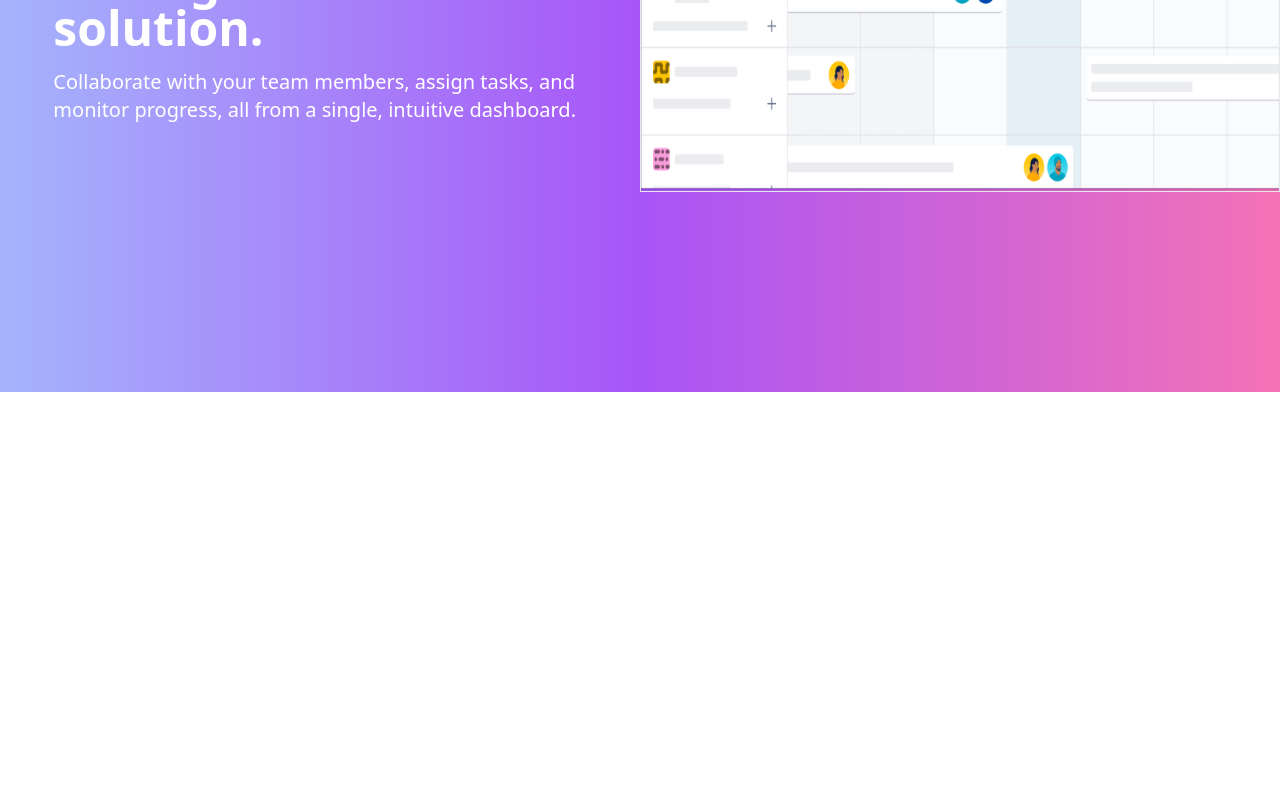
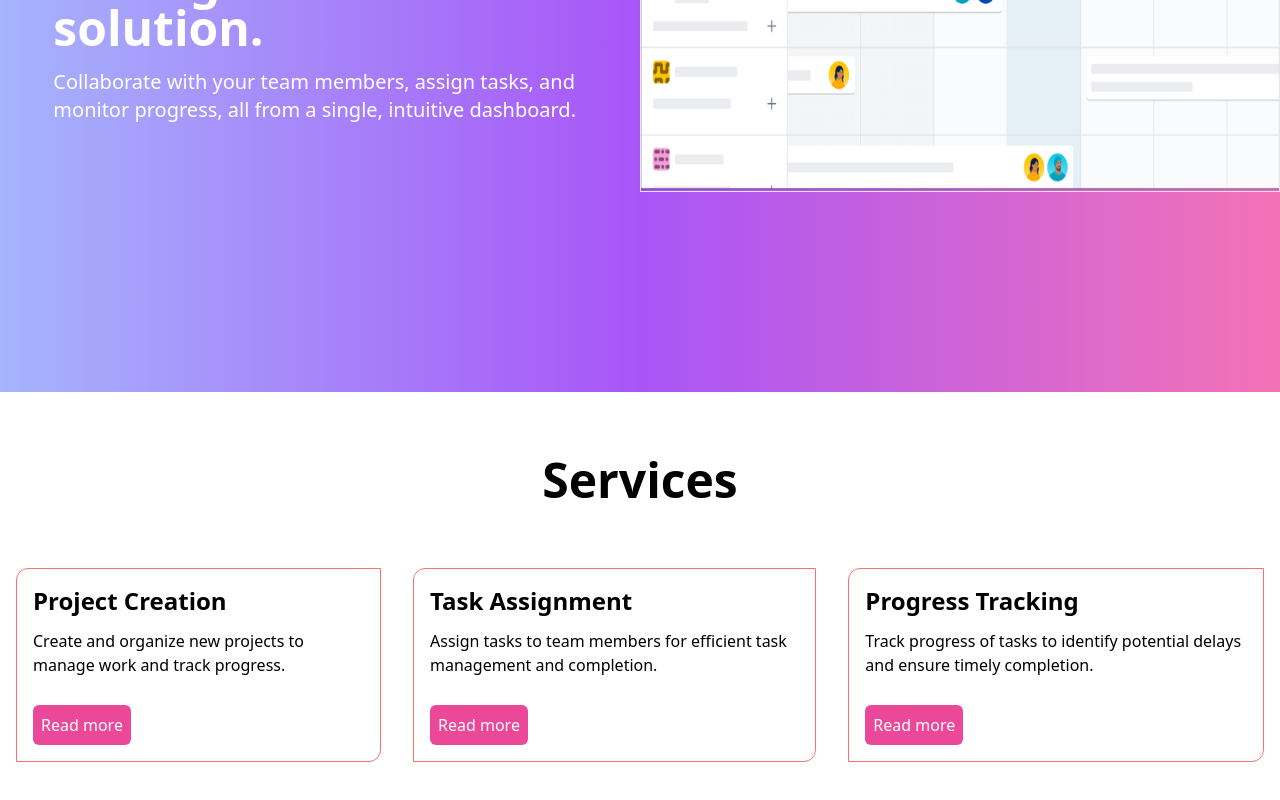
Before and after one commit to Bilal-Khannn/Project-Management-Application, a React (Vite) app: page / in a window 1280 px wide. Shown: the part 464-1264 px from the top of the page. Before the commit the page ends 856 px from the top, so only its background shows below. Built offline with nearby package versions, Linux system fonts and the light colour scheme; no server answers.

Commit message:
added authentication with Google

```diff
--- a/src/components/Landing.jsx
+++ b/src/components/Landing.jsx
@@ -1,77 +1,8 @@
-// function Landing() {
-//   return (
-//     <>
-//       {/* Home screen  */}
-//       <div className=" h-full w-full absolute flex bg-gradient-to-r from-indigo-300 via-purple-500 to-pink-400">
-//         <div className="w-1/2 flex justify-center items-center flex-col">
-//           <p className="w-10/12 text-5xl font-bold text-white">
-//             Introducing PlanIt - your all-in-one project management solution.
-//           </p>
-//           <p className="w-10/12 mt-4 text-xl text-white">
-//             Collaborate with your team members, assign tasks, and monitor
-//             progress, all from a single, intuitive dashboard.
-//           </p>
-//         </div>
-
-//         <div className="flex justify-center items-center h-auto w-1/2">
-//           <img
-//             className="h-1/2 w-auto border b"
-//             src="src/assets/landingpage.png"
-//             alt="Project Management Image"
-//           />
-//         </div>
-//       </div>
-
-//       {/* Features */}
-//       <div className="flex justify-center mt-20">
-//         <div className="flex flex-col items-center mr-4">
-//           <div className="bg-white p-4 rounded-lg shadow-lg">
-//             <h3 className="text-lg font-semibold mb-2">Feature 1</h3>
-//             <p className="text-gray-600 mb-4">
-//               Lorem ipsum dolor sit amet, consectetur adipiscing elit. Donec
-//               blandit velit at velit lobortis, eu aliquet nibh eleifend.
-//             </p>
-//             <button className="bg-indigo-500 text-white px-4 py-2 rounded-md hover:bg-indigo-600">
-//               Read More
-//             </button>
-//           </div>
-//         </div>
-
-//         <div className="flex flex-col items-center mr-4">
-//           <div className="bg-white p-4 rounded-lg shadow-lg">
-//             <h3 className="text-lg font-semibold mb-2">Feature 2</h3>
-//             <p className="text-gray-600 mb-4">
-//               Lorem ipsum dolor sit amet, consectetur adipiscing elit. Donec
-//               blandit velit at velit lobortis, eu aliquet nibh eleifend.
-//             </p>
-//             <button className="bg-indigo-500 text-white px-4 py-2 rounded-md hover:bg-indigo-600">
-//               Read More
-//             </button>
-//           </div>
-//         </div>
-
-//         <div className="flex flex-col items-center">
-//           <div className="bg-white p-4 rounded-lg shadow-lg">
-//             <h3 className="text-lg font-semibold mb-2">Feature 3</h3>
-//             <p className="text-gray-600 mb-4">
-//               Lorem ipsum dolor sit amet, consectetur adipiscing elit. Donec
-//               blandit velit at velit lobortis, eu aliquet nibh eleifend.
-//             </p>
-//             <button className="bg-indigo-500 text-white px-4 py-2 rounded-md hover:bg-indigo-600">
-//               Read More
-//             </button>
-//           </div>
-//         </div>
-//       </div>
-//     </>
-//   );
-// }
-
 function Landing() {
   return (
     <>
       {/* Home screen  */}
-      <div className=" h-full w-full absolute flex bg-gradient-to-r from-indigo-300 via-purple-500 to-pink-400">
+      <div className=" h-screen w-full  flex bg-gradient-to-r from-indigo-300 via-purple-500 to-pink-400">
         <div className="w-1/2 flex justify-center items-center flex-col">
           <p className="w-10/12 text-5xl font-bold text-white">
             Introducing PlanIt - your all-in-one project management solution.
@@ -91,28 +22,41 @@ function Landing() {
         </div>
       </div>
 
-      {/* Features */}
-      <div className="flex justify-between w-full mt-10">
-        <div className="w-1/3 bg-white p-4 rounded-lg shadow-lg mr-4">
-          <p className="text-xl font-bold mb-2">Feature 1</p>
-          <p>Some random content about feature 1.</p>
-          <button className="mt-4 bg-blue-500 hover:bg-blue-700 text-white font-bold py-2 px-4 rounded-full">
+      {/* Services */}
+      <div className="w-full h-screen flex flex-col items-center">
+        <h1 className="text-5xl font-bold mt-16">Services</h1>
+        <div className="flex justify-center mt-12">
+          {/* cards */}
+          <div className="border border-red-400 p-4 m-4 flex-grow rounded-tl-xl rounded-br-xl">
+            <h2 className="text-2xl font-bold">Project Creation</h2>
+            <p className="mt-3">
+              Create and organize new projects to manage work and track
+              progress.
+            </p>
+            <button className="mt-7 text-white bg-pink-500 p-2 hover:bg-pink-400 transition duration-300 rounded-md">
               Read more
             </button>
           </div>
-        <div className="w-1/3 bg-white p-4 rounded-lg shadow-lg mr-4">
-          <p className="text-xl font-bold mb-2">Feature 2</p>
-          <p>Some random content about feature 2.</p>
-          <button className="mt-4 bg-blue-500 hover:bg-blue-700 text-white font-bold py-2 px-4 rounded-full">
+          <div className="border border-red-400 p-4 m-4 flex-grow rounded-tl-xl rounded-br-xl">
+            <h2 className="text-2xl font-bold">Task Assignment</h2>
+            <p className="mt-3">
+              Assign tasks to team members for efficient task management and
+              completion.
+            </p>
+            <button className="mt-7 text-white bg-pink-500 p-2 hover:bg-pink-400 transition duration-300 rounded-md">
               Read more
             </button>
           </div>
-        <div className="w-1/3 bg-white p-4 rounded-lg shadow-lg">
-          <p className="text-xl font-bold mb-2">Feature 3</p>
-          <p>Some random content about feature 3.</p>
-          <button className="mt-4 bg-blue-500 hover:bg-blue-700 text-white font-bold py-2 px-4 rounded-full">
+          <div className="border border-red-400 p-4 m-4 flex-grow rounded-tl-xl rounded-br-xl">
+            <h2 className="text-2xl font-bold">Progress Tracking</h2>
+            <p className="mt-3">
+              Track progress of tasks to identify potential delays and ensure
+              timely completion.
+            </p>
+            <button className="mt-7 text-white bg-pink-500 p-2 hover:bg-pink-400 transition duration-300 rounded-md">
               Read more
             </button>
+          </div>
         </div>
       </div>
     </>
--- a/src/components/Nav.jsx
+++ b/src/components/Nav.jsx
@@ -1,7 +1,15 @@
+import {
+  collection,
+  doc,
+  setDoc,
+  getDoc,
+  onSnapshot,
+} from "firebase/firestore";
 import { useAuth } from "../contexts/AuthContext";
+import db from "../utils/init-firebase";
 
 function Nav() {
-  const { signInwithGoogle, currentUser, logout } = useAuth();
+  const { signInwithGoogle, currentUser, logout, setCurrentUser } = useAuth();
 
   return (
     <div className="h-14 flex justify-around w-full">
@@ -45,12 +53,33 @@ function Nav() {
           className="text-white bg-pink-500 p-5 hover:bg-pink-400 transition duration-300"
           onClick={() =>
             signInwithGoogle()
-              .then((user) => console.log(user))
+              .then((user) => {
+                const usersRef = doc(db, "users", user.user.uid);
+                getDoc(usersRef).then((docSnapshot) => {
+                  if (docSnapshot.exists()) {
+                    onSnapshot(usersRef, (doc) => {
+                      // do stuff with the data
+                      console.log(" exist already");
+                    });
+                  } else {
+                    setDoc(usersRef, {
+                      name: user.user.displayName,
+                      email: user.user.email,
+                    }); // create the document
+                  }
+                });
+              })
               .catch((err) => console.log(err))
           }
         >
           Get Started
           {currentUser && <p>{currentUser.displayName}</p>}
+        </button>
+        <button
+          className="text-white bg-pink-500 p-5 hover:bg-pink-400 transition duration-300"
+          onClick={logout}
+        >
+          Logout
         </button>
       </div>
     </div>
--- a/src/contexts/AuthContext.jsx
+++ b/src/contexts/AuthContext.jsx
@@ -15,20 +15,24 @@ export default function AuthProvider({ children }) {
 
   function signInwithGoogle() {
     const provider = new GoogleAuthProvider();
+    provider.setCustomParameters({ prompt: "select_account" });
     return signInWithPopup(auth, provider);
   }
 
   function logout() {
     return signOut(auth);
   }
+
   const value = {
     currentUser,
     signInwithGoogle,
     logout,
+    setCurrentUser,
   };
 
   useEffect(() => {
     auth.onAuthStateChanged(setCurrentUser);
+    // console.log(currentUser);
   }, []);
 
   return <AuthContext.Provider value={value}>{children}</AuthContext.Provider>;
--- a/src/utils/init-firebase.jsx
+++ b/src/utils/init-firebase.jsx
@@ -1,5 +1,6 @@
 import { initializeApp } from "firebase/app";
 import { getAuth } from "firebase/auth";
+import { getFirestore } from "firebase/firestore";
 
 const firebaseConfig = {
   apiKey: "AIzaSyDDEYUqi3oNydhq4bASkkT53NdDgbORKvQ",
@@ -14,3 +15,5 @@ const firebaseConfig = {
 const app = initializeApp(firebaseConfig);
 
 export const auth = getAuth(app);
+
+export default getFirestore(app);
```
Lines whose indentation alone changed are shown as unchanged.
